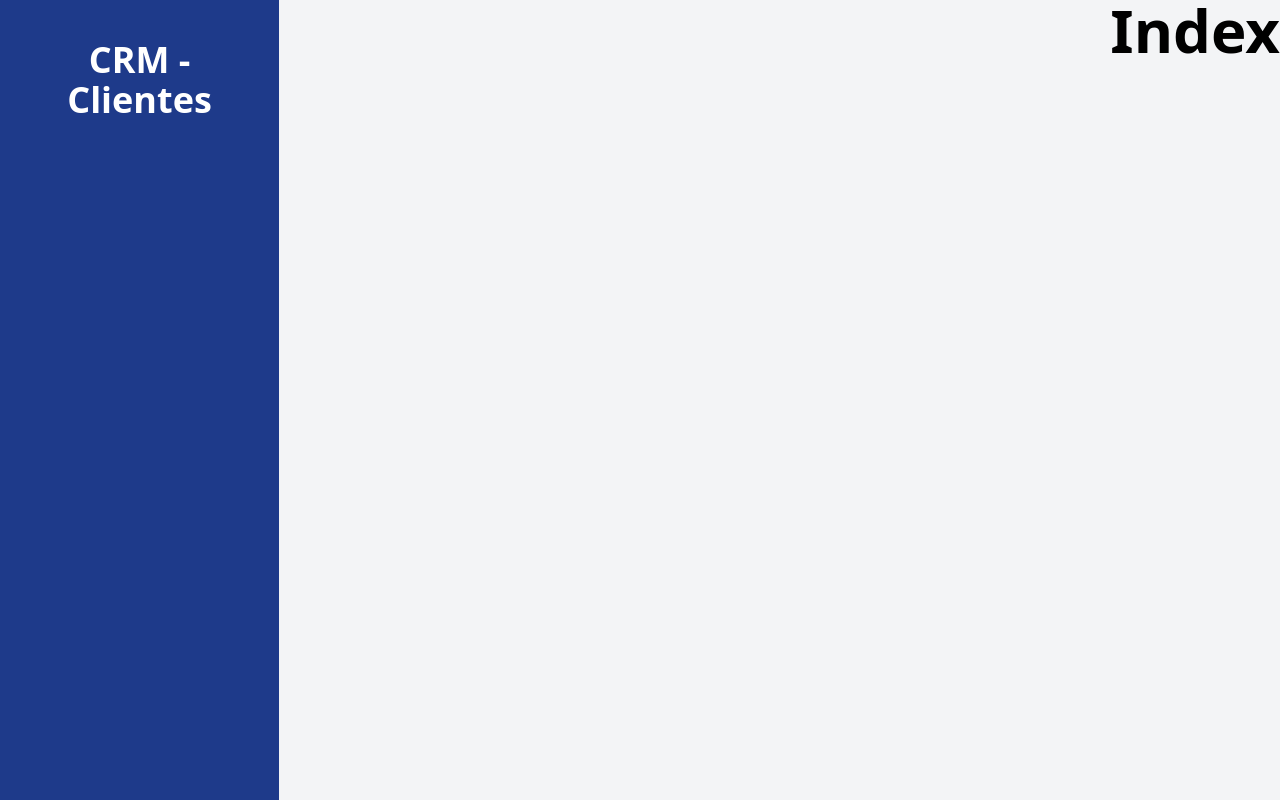
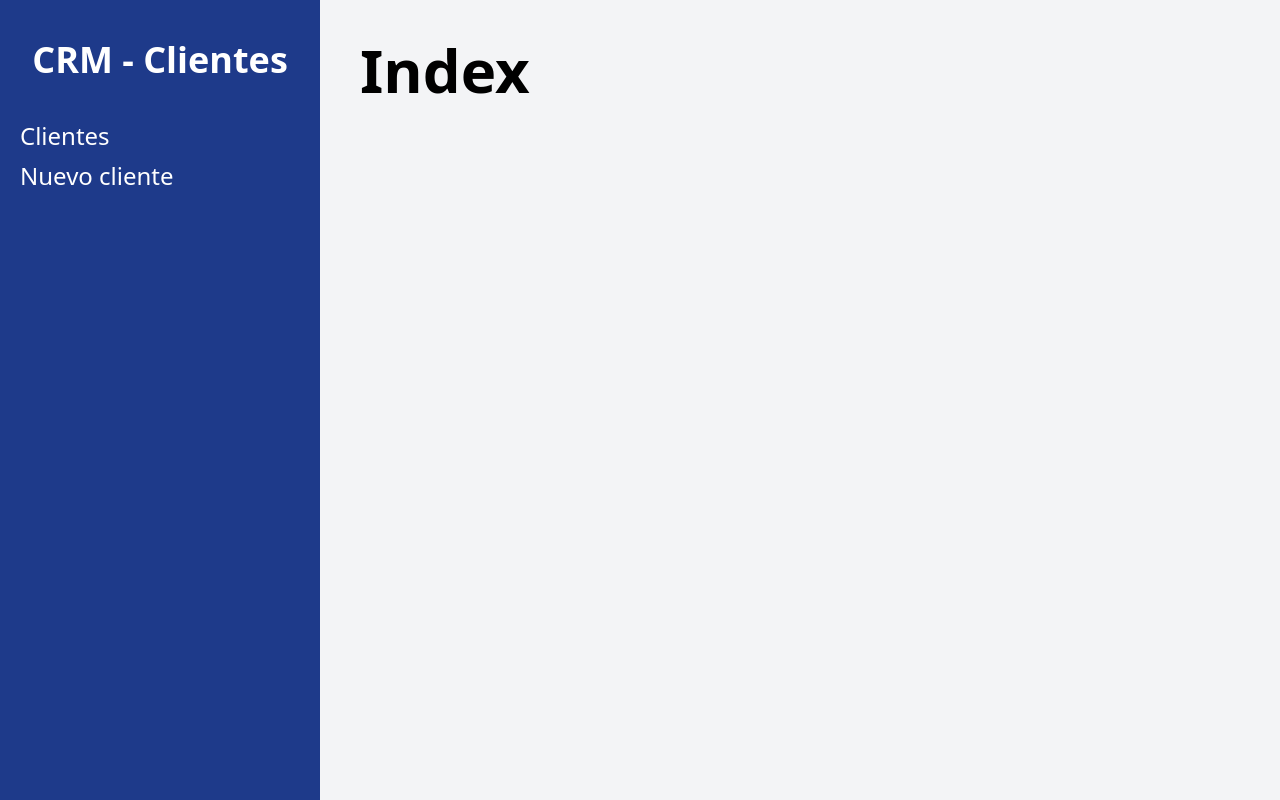
Before and after one commit to RavenAoiffe/admon-clientes, a React (Vite) app: page / in a window 1280 px wide. Built offline with nearby package versions, Linux system fonts and the light colour scheme.

Commit message:
Links a nuevas paginas y estilos

```diff
--- a/src/components/Layout.jsx
+++ b/src/components/Layout.jsx
@@ -1,4 +1,4 @@
-import { Outlet } from "react-router-dom";
+import { Outlet, Link } from "react-router-dom";
 
 
 const Layout = () => {
@@ -6,10 +6,15 @@ const Layout = () => {
         <div className="md:flex md:min-h-screen">
             <aside className="md:w-1/4 bg-blue-900 px-5 py-10">
                 <h2 className="text-4xl font-black text-center text-white">CRM - Clientes</h2>
+                <div className="mt-10">
+                    <Link className="text-2xl block mt-2 hover:text-blue-500 text-white" to="/">Clientes</Link>
+                    <Link className="text-2xl block mt-2 hover:text-blue-500 text-white" to="/Nuevo">Nuevo cliente</Link>
+                </div>
             </aside>
 
-            <div className="md:w-3/4 p-10 md:h-screen overflow-scroll"></div>
-            <Outlet/>
+            <div className="md:w-3/4 p-10 md:h-screen overflow-scroll">
+                <Outlet/>
+            </div>
         </div>
     )
 }
```
